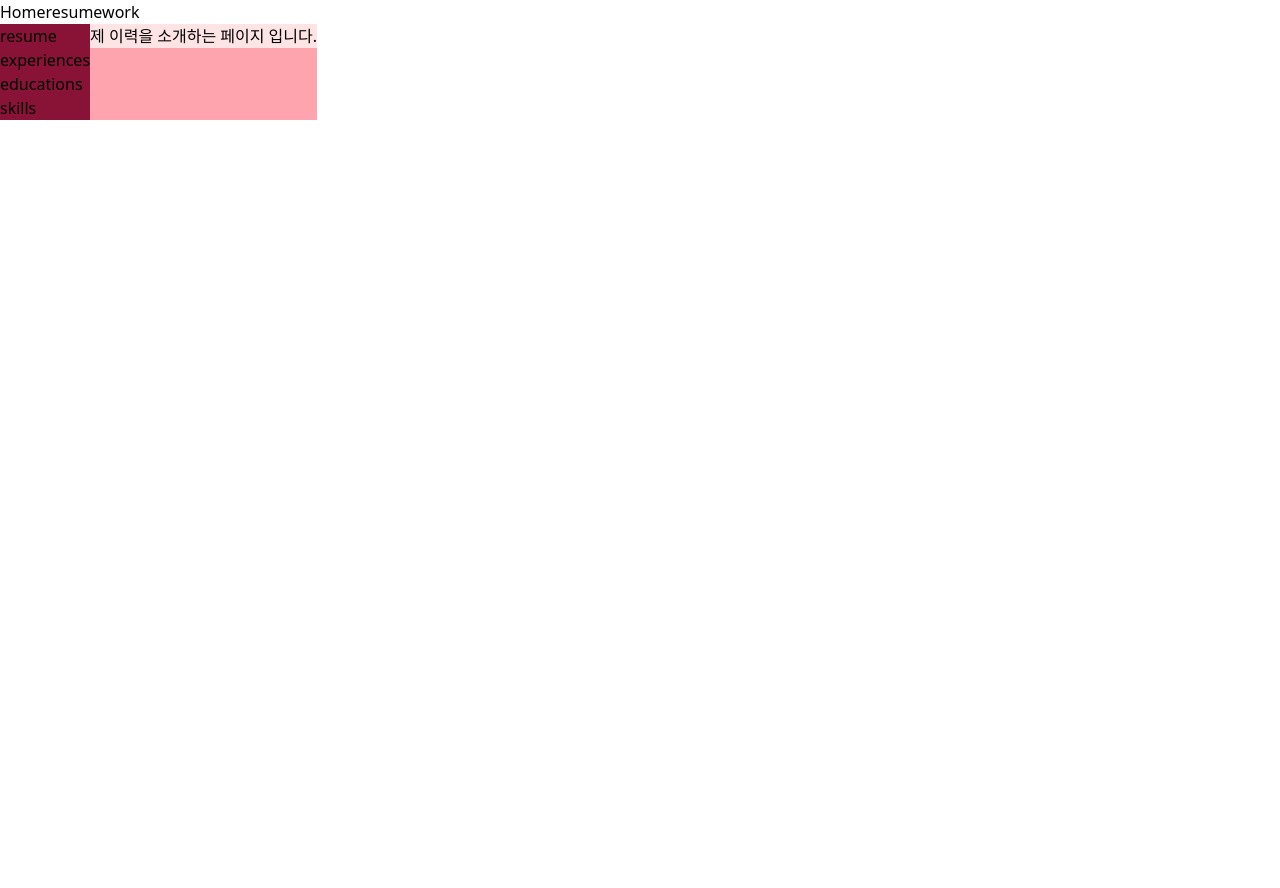
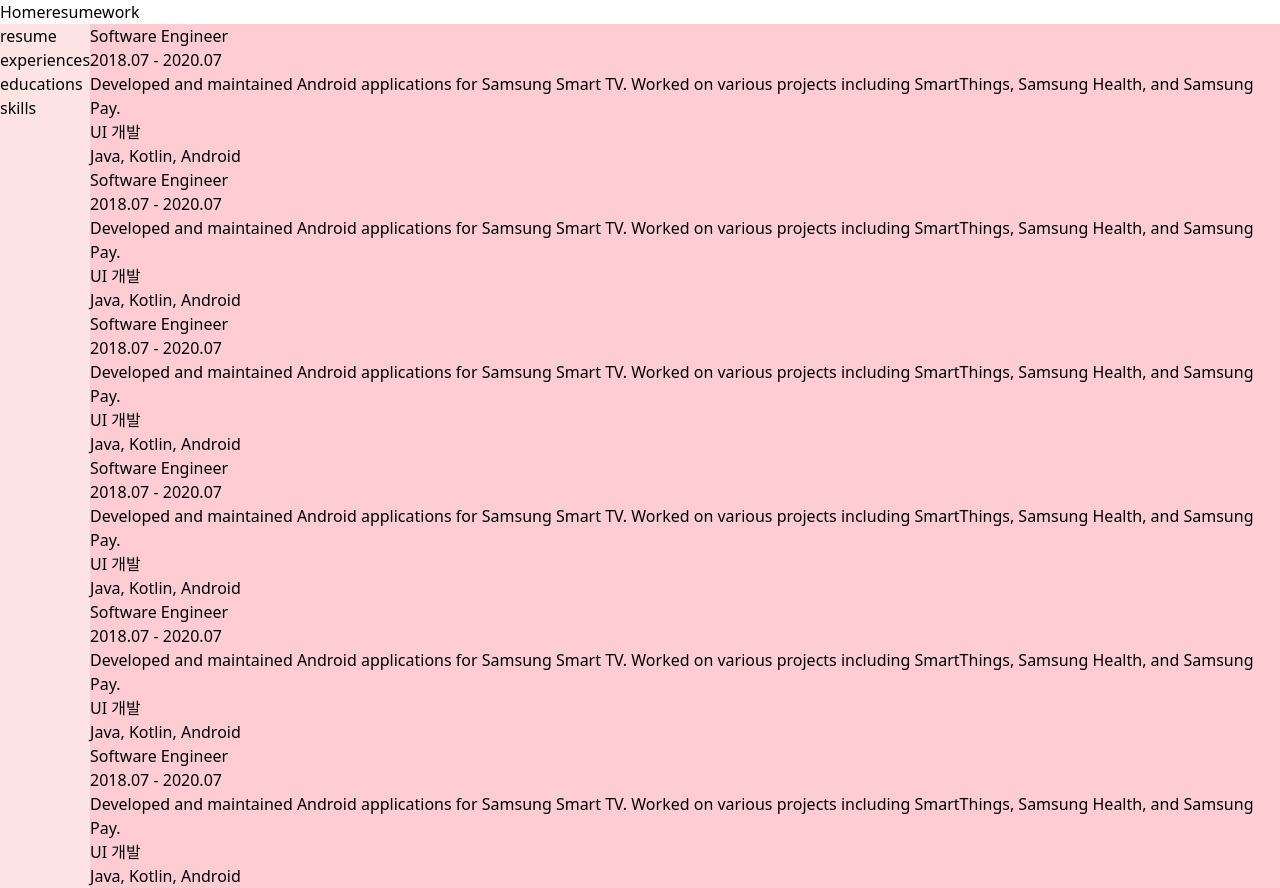
Before and after one commit to Eun-ha/galaxychoiportfolio, a Next.js app: page /resume in a window 1280 px wide. Before the commit the page ends 800 px from the top, so only its background shows below. Built offline with nearby package versions, Linux system fonts and the light colour scheme.

Commit message:
Feat: resume nav 작업 중간 커밋https://notion.so/TASK-25

```diff
--- a/components/button-list.tsx
+++ b/components/button-list.tsx
@@ -1,4 +1,7 @@
+"use client";
+import { useEffect, useState } from "react";
 import { Button } from "./button";
+import clsx from "clsx";
 
 export type Categories = {
   button: string;
@@ -13,8 +16,31 @@ export const ButtonList = ({
   path: string;
   categories: Categories[];
 }) => {
+  const [stickyClass, setStickyClass] = useState(false);
+
+  function stickNavbar() {
+    let windowHeight = window.scrollY;
+    windowHeight > 50 ? setStickyClass(true) : setStickyClass(false);
+  }
+
+  useEffect(() => {
+    window.addEventListener("scroll", stickNavbar);
+
+    return () => {
+      window.addEventListener("scroll", stickNavbar);
+    };
+  }, []);
+
   return (
-    <aside className="bg-rose-900">
+    <aside
+      className={clsx(
+        "bg-rose-100 flex place-content-evenly lg:block lg:place-content-start",
+        {
+          "fixed-none": !stickyClass,
+          "fixed top-0 w-full lg:static lg:w-auto": stickyClass,
+        }
+      )}
+    >
       {categories.map((category) => (
         <Button key={path + category.slug} category={category} path={path} />
       ))}
--- /dev/null
+++ b/components/resume-description.tsx
@@ -0,0 +1,18 @@
+import { getDescriptions } from "@/data/resume";
+
+export function ResumeDescription() {
+  const content = getDescriptions();
+  return (
+    <section>
+      {content.map((x, index) => (
+        <article key={index} className="bg-rose-200">
+          <h3>{x.title}</h3>
+          <p>{x.date}</p>
+          <p>{x.performance}</p>
+          <p>{x.role}</p>
+          <p>{x.skills}</p>
+        </article>
+      ))}
+    </section>
+  );
+}
--- a/components/resume-main.tsx
+++ b/components/resume-main.tsx
@@ -1,9 +1,9 @@
+import { ResumeDescription } from "./resume-description";
+
 export function ResumeMain() {
   return (
     <main className="bg-rose-300">
-      <section className="bg-rose-100">
-        제 이력을 소개하는 페이지 입니다.
-      </section>
+      <ResumeDescription />
     </main>
   );
 }
--- a/data/resume.ts
+++ b/data/resume.ts
@@ -128,6 +128,38 @@ export const resume: Resume[] = [
         role: "UI 개발",
         skills: "Java, Kotlin, Android",
       },
+      {
+        title: "Software Engineer",
+        date: "2018.07 - 2020.07",
+        performance:
+          "Developed and maintained Android applications for Samsung Smart TV. Worked on various projects including SmartThings, Samsung Health, and Samsung Pay.",
+        role: "UI 개발",
+        skills: "Java, Kotlin, Android",
+      },
+      {
+        title: "Software Engineer",
+        date: "2018.07 - 2020.07",
+        performance:
+          "Developed and maintained Android applications for Samsung Smart TV. Worked on various projects including SmartThings, Samsung Health, and Samsung Pay.",
+        role: "UI 개발",
+        skills: "Java, Kotlin, Android",
+      },
+      {
+        title: "Software Engineer",
+        date: "2018.07 - 2020.07",
+        performance:
+          "Developed and maintained Android applications for Samsung Smart TV. Worked on various projects including SmartThings, Samsung Health, and Samsung Pay.",
+        role: "UI 개발",
+        skills: "Java, Kotlin, Android",
+      },
+      {
+        title: "Software Engineer",
+        date: "2018.07 - 2020.07",
+        performance:
+          "Developed and maintained Android applications for Samsung Smart TV. Worked on various projects including SmartThings, Samsung Health, and Samsung Pay.",
+        role: "UI 개발",
+        skills: "Java, Kotlin, Android",
+      },
     ],
   },
 ];
```
